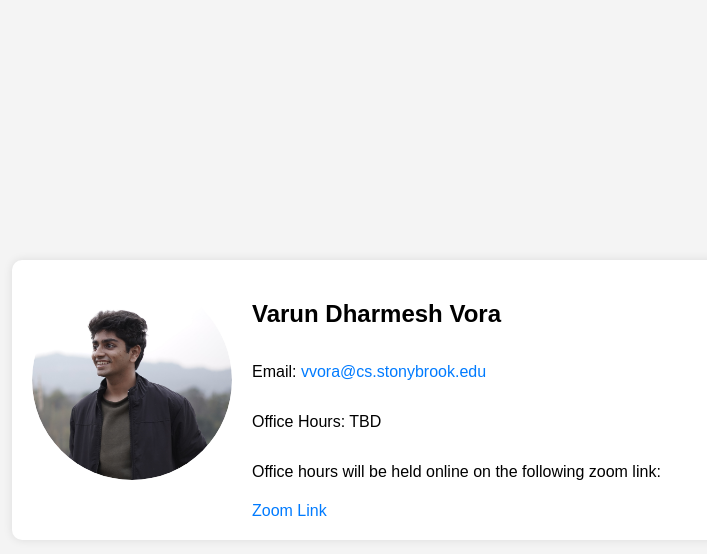
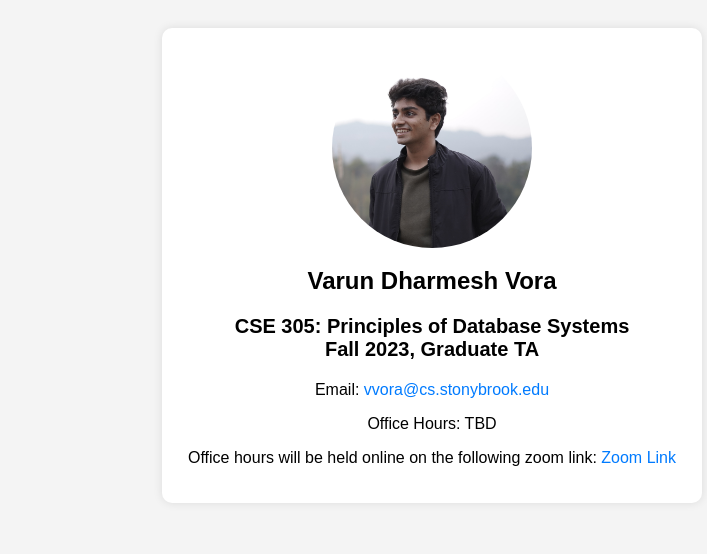
Before and after one commit to Varunvora18/Varun-CSE-305-TA, a plain HTML site: page index.html in a window 1280 px wide. Shown: the whole page, without its empty margins (208-915 px from the left). Drawn offline with Linux system fonts and the light colour scheme.

Commit message:
Update index.html

```diff
--- a/index.html
+++ b/index.html
@@ -1,78 +1,67 @@
 <!DOCTYPE html>
 <html lang="en">
-
 <head>
     <meta charset="UTF-8">
     <meta name="viewport" content="width=device-width, initial-scale=1.0">
-    <title>Varun Dharmesh Vora - Teaching Assistant</title>
+    <title>Varun Dharmesh Vora - CSE 305: Principles of Database Systems - Fall 2023</title>
     <style>
         body {
             font-family: Arial, sans-serif;
+            display: flex;
+            flex-direction: column;
+            align-items: center;
             background-color: #f4f4f4;
-            display: flex;
-            justify-content: center;
-            align-items: center;
-            height: 100vh;
-            margin: 0;
+            padding: 20px;
         }
 
-        .card {
+        .profile-container {
             background-color: #ffffff;
             padding: 20px;
             border-radius: 10px;
             box-shadow: 0px 0px 10px rgba(0, 0, 0, 0.1);
-            display: flex;
-            width: 80%;
-            max-width: 800px;
+            text-align: center;
+            max-width: 500px;
+            width: 100%;
         }
 
-        .card .profile-photo {
+        .profile-photo {
             width: 200px;
             height: 200px;
             border-radius: 50%;
-            overflow: hidden;
-            margin-right: 20px;
+            object-fit: cover;
         }
 
-        .card .profile-photo img {
-            width: 100%;
-            height: 100%;
-            object-fit: cover;
-            border-radius: 50%;
+        h1 {
+            margin-top: 15px;
+            font-size: 24px;
         }
 
-        .card .details {
-            display: flex;
-            flex-direction: column;
+        h2 {
+            font-size: 20px;
+            margin: 20px 0;
         }
 
-        .card .details a {
+        a {
+            color: #007BFF;
             text-decoration: none;
-            color: #007BFF;
-            margin-top: 5px;
         }
 
-        .card .details a:hover {
+        a:hover {
             text-decoration: underline;
         }
-
     </style>
 </head>
+<body>
 
-<body>
-    <div class="card">
-        <div class="profile-photo">
-            <!-- Add your profile photo link below -->
-            <img src="./imgs/varun.JPG" alt="Varun Vora">
-        </div>
-        <div class="details">
-            <h2>Varun Dharmesh Vora</h2>
-            <p>Email: <a href="mailto:vvora@cs.stonybrook.edu">vvora@cs.stonybrook.edu</a></p>
-            <p>Office Hours: TBD</p>
-            <p>Office hours will be held online on the following zoom link:</p>
-            <a href="<zoom link>">Zoom Link</a>
-        </div>
-    </div>
+<div class="profile-container">
+    <!-- Add your profile photo link below -->
+    <img src="imgs/varun.JPG" alt="Varun Dharmesh Vora" class="profile-photo">
+    <h1>Varun Dharmesh Vora</h1>
+    <h2>CSE 305: Principles of Database Systems<br>Fall 2023, Graduate TA</h2>
+    <p>Email: <a href="mailto:vvora@cs.stonybrook.edu">vvora@cs.stonybrook.edu</a></p>
+    <p>Office Hours: TBD</p>
+    <p>Office hours will be held online on the following zoom link: <a href="your-zoom-link">Zoom Link</a></p>
+</div>
+
 </body>
-
 </html>
```
